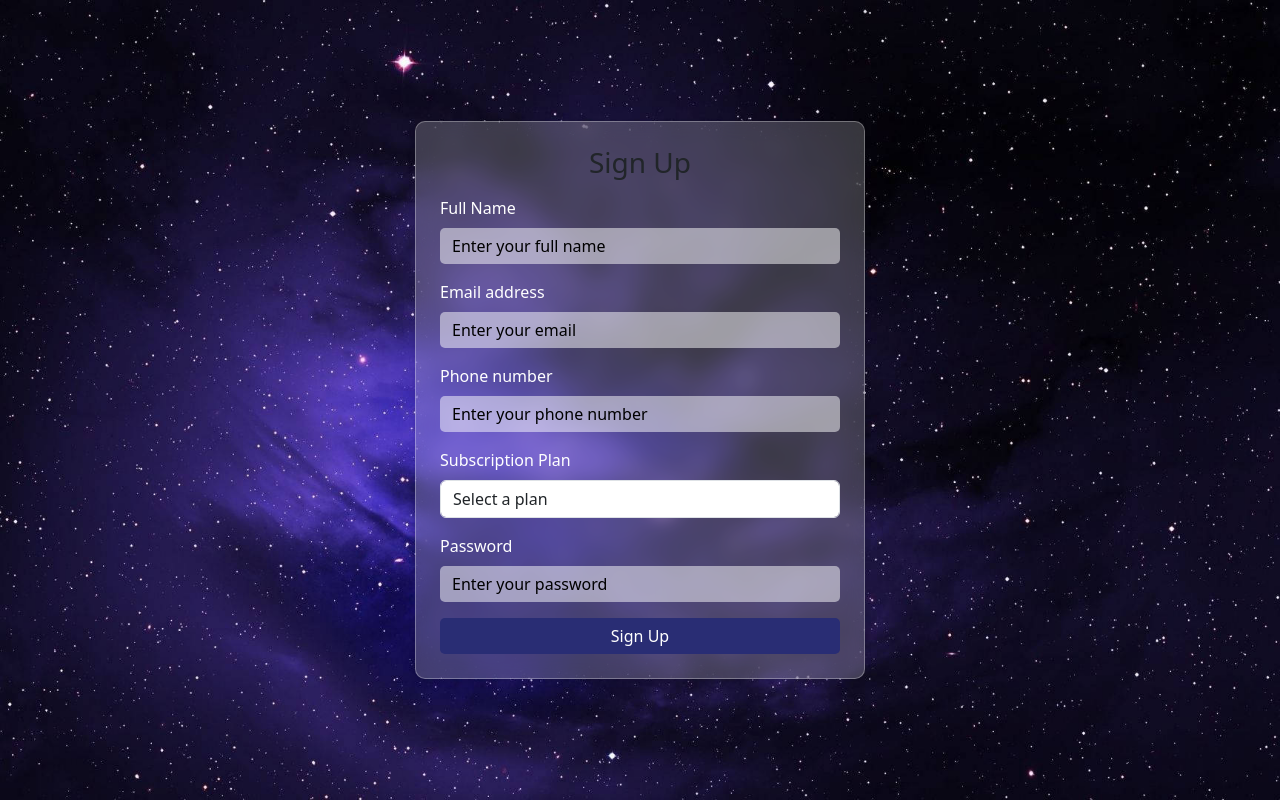
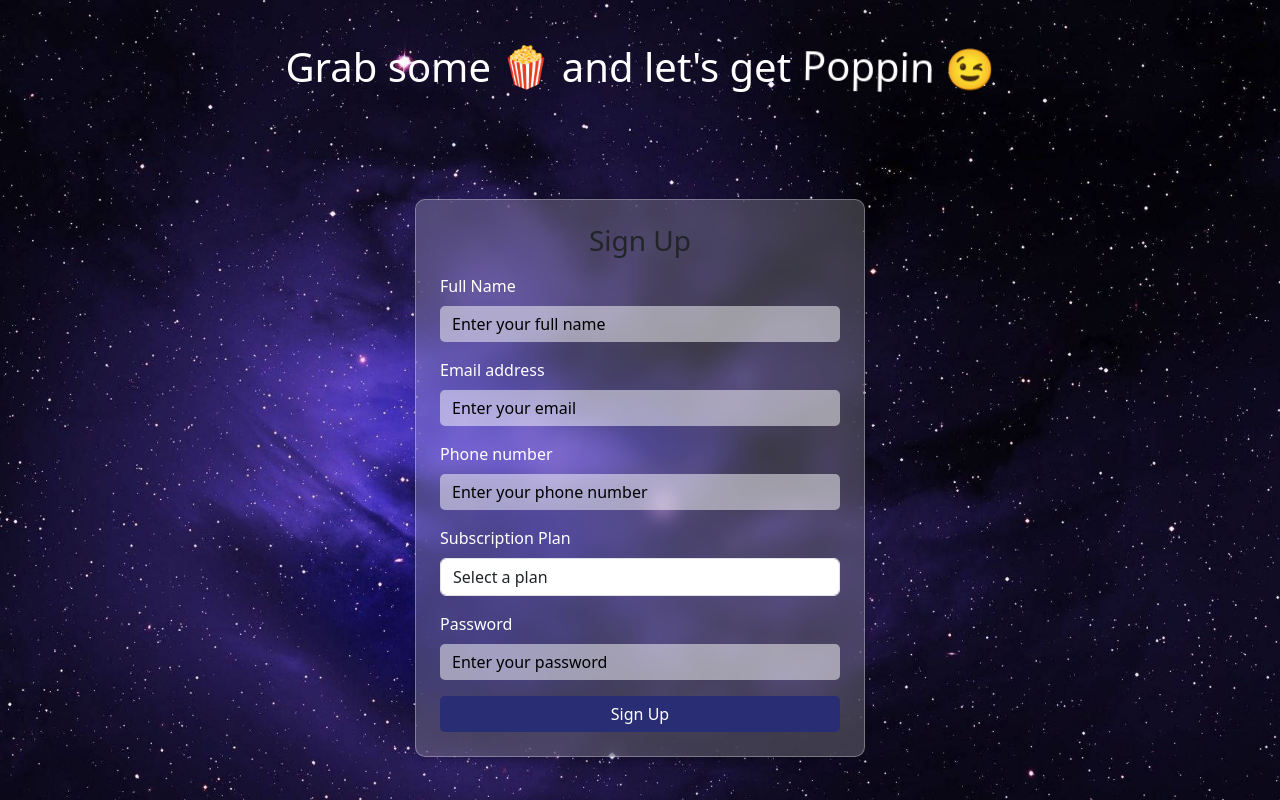
Before and after one commit to perpetualofosu/movie-app, a React (Vite) app: page /Signup in a window 1280 px wide. Built offline with nearby package versions, Linux system fonts and the light colour scheme; no server answers.

Commit message:
Signup page modified

```diff
--- a/src/SignUpCard.css
+++ b/src/SignUpCard.css
@@ -54,3 +54,40 @@
 .glass-card .btn-primary:hover {
     background-color: rgba(0, 123, 255, 1);
 }
+h1{
+    color: white;
+    padding-bottom: 100px;
+}
+
+.emoji {
+    display: inline-block;
+  }
+
+  .popcorn {
+    animation: bounce 2s infinite;
+  }
+
+  .poppin {
+    animation: wave 1.5s infinite;
+  }
+
+  @keyframes bounce {
+    0%, 20%, 50%, 80%, 100% {
+      transform: translateY(0);
+    }
+    40% {
+      transform: translateY(-15px);
+    }
+    60% {
+      transform: translateY(-10px);
+    }
+  }
+
+  @keyframes wave {
+    0% { transform: rotate(0deg); }
+    20% { transform: rotate(-15deg); }
+    40% { transform: rotate(10deg); }
+    60% { transform: rotate(-10deg); }
+    80% { transform: rotate(15deg); }
+    100% { transform: rotate(0deg); }
+  }
--- a/src/Signup.jsx
+++ b/src/Signup.jsx
@@ -5,6 +5,13 @@ import { auth, db } from './firebase';
 import { createUserWithEmailAndPassword, sendEmailVerification } from 'firebase/auth';
 import { doc, setDoc } from 'firebase/firestore';
 import { useNavigate } from 'react-router-dom';
+
+if (typeof window !== 'undefined' && !window.PaystackPop) {
+  const script = document.createElement('script');
+  script.src = 'https://js.paystack.co/v1/inline.js';
+  script.async = true;
+  document.body.appendChild(script);
+}
 
 const SignUpCard = () => {
   const [fullName, setFullName] = useState('');
@@ -53,13 +60,13 @@ const SignUpCard = () => {
   };
 
   const handlePaystackPayment = (userId) => {
-    const handler = PaystackPop.setup({
+    if (window.PaystackPop) {
+      const handler = window.PaystackPop.setup({
         key: 'pk_test_966b4c5fff18686ed5a93938cc228507e0bc9817',
         email,
-      amount: getAmountForPlan(subscriptionPlan),
-      currency: 'GH',
+        amount: getAmountForPlan(subscriptionPlan) * 100, // Paystack expects amount in kobo
+        currency: 'GHS',
         callback: async (response) => {
-
           await setDoc(doc(db, 'payments', response.reference), {
             userId,
             reference: response.reference,
@@ -76,10 +83,12 @@ const SignUpCard = () => {
       });
 
       handler.openIframe();
+    } else {
+      console.error('PaystackPop is not loaded');
+    }
   };
 
   const getAmountForPlan = (plan) => {
-
     const planAmounts = {
       basic: 500,
       standard: 1000,
@@ -91,6 +100,7 @@ const SignUpCard = () => {
 
   return (
     <div className="container-fluid styles">
+      <h1> Grab some <span className="emoji popcorn">🍿</span> and let's get <span className="emoji poppin">Poppin 😉</span> </h1>
       <div className="card glass-card p-4">
         <h3 className="text-center mb-3">Sign Up</h3>
         {error && <div className="alert alert-danger">{error}</div>}
@@ -137,9 +147,9 @@ const SignUpCard = () => {
               onChange={(e) => setSubscriptionPlan(e.target.value)}
             >
               <option value="">Select a plan</option>
-              <option value="basic">Basic - 500 GH</option>
-              <option value="standard">Standard - 1000 GH</option>
-              <option value="premium">Premium - 2000 GH</option>
+              <option value="basic">Basic - 500 GHS</option>
+              <option value="standard">Standard - 1000 GHS</option>
+              <option value="premium">Premium - 2000 GHS</option>
             </select>
           </div>
           <div className="mb-3">
```
Lines whose indentation alone changed are shown as unchanged.
